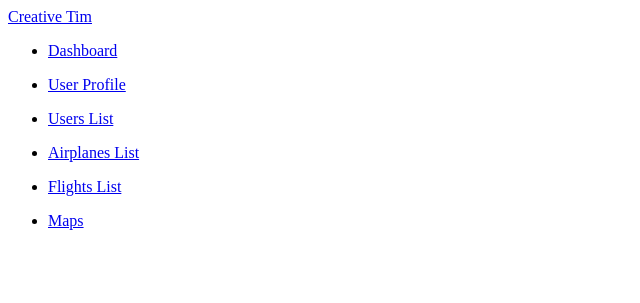
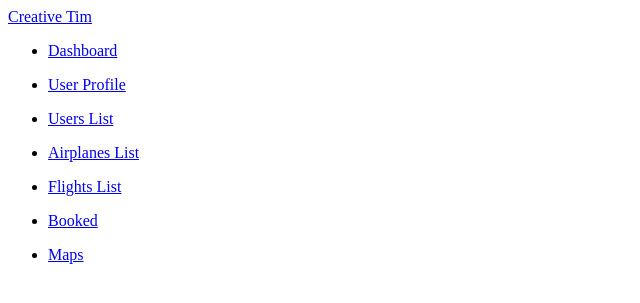
Before and after one commit to JetmirAv/AirAgency, a PHP site: page /sidebar.php in a window 1280 px wide. Shown: the top 303 px of the page, without its empty margins (0-640 px from the left). Run offline with PHP 8.4, Linux system fonts and the light colour scheme.

Commit message:
Update sidebar.php

```diff
--- a/dashboard/components/sidebar.php
+++ b/dashboard/components/sidebar.php
@@ -42,6 +42,12 @@
                    <p>Flights List</p>
                </a>
            </li>
+           <li>
+               <a href="flights-table.php">
+                   <i class="pe-7s-note2"></i>
+                   <p>Booked</p>
+               </a>
+           </li>
 
 
                 <li>
```
